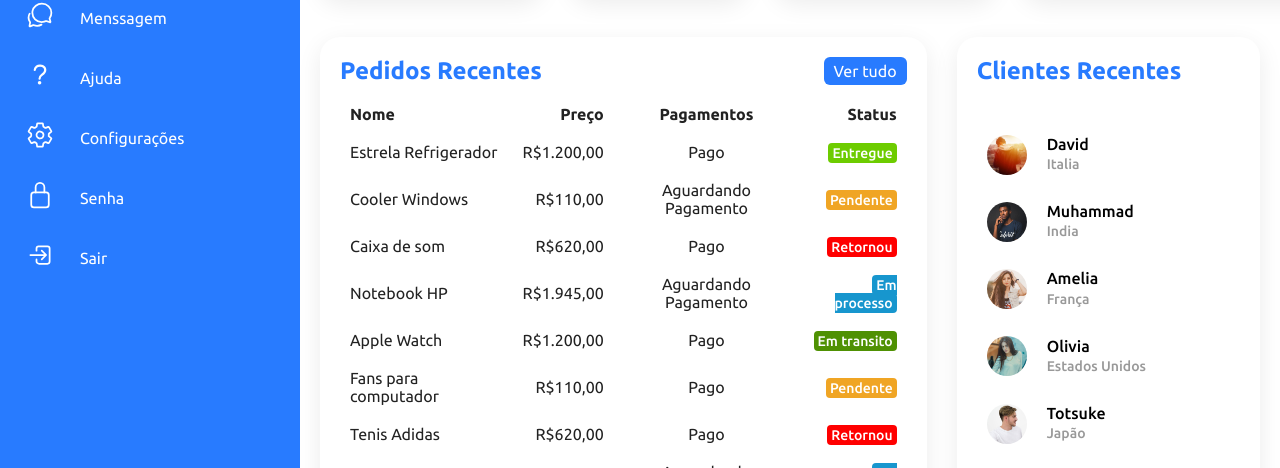
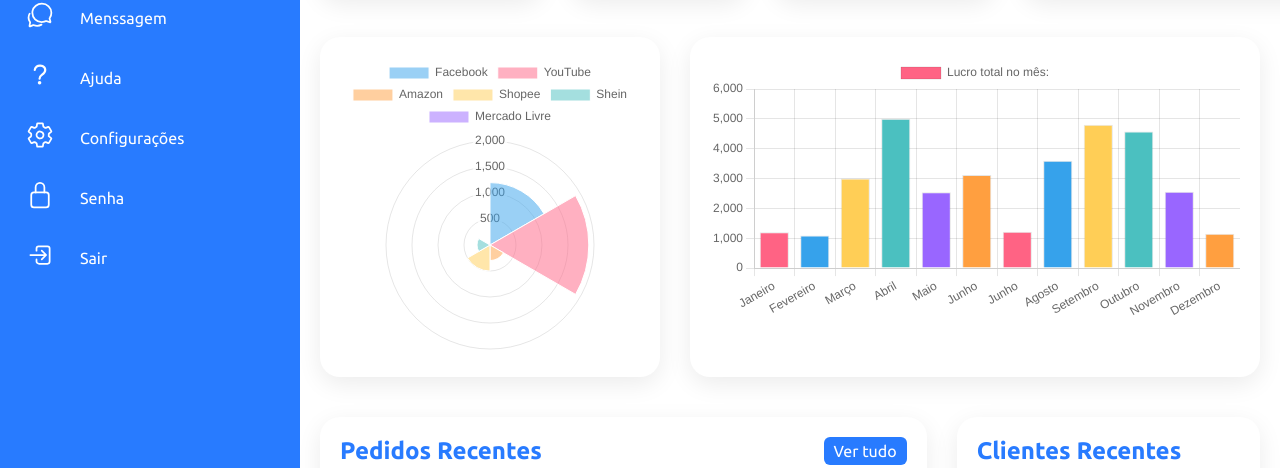
Before and after one commit to Luangfg/DashBoard, a plain HTML site: page index.html in a window 1280 px wide. Shown: the part 232-700 px from the top of the page. Drawn offline with nearby package versions, Linux system fonts and the light colour scheme.

Commit message:
Add files via upload

```diff
--- a/index.html
+++ b/index.html
@@ -61,13 +61,13 @@
             </ul>
         </div>
 
-        <!--Main-->
+        <!------------------------------------------------------------Main------------------------------------------------------------>
         <div class="main">
             <div class="topbar">
                 <div class="toggle"><ion-icon name="grid-outline"></ion-icon>
                 </div>
 
-        <!--Buscar-->
+        <!------------------------------------------------------------Buscar------------------------------------------------------------>
                 <div class="pesquisa">
                     <label>
                         <input type="text" placeholder="Buscar">
@@ -75,7 +75,7 @@
                         </input>
                     </label>
                 </div>
-                <!--Imagem do usuario-->
+                <!------------------------------------------------------------Imagem do usuario------------------------------------------------------------>
                 <div class="usuario">
                     <img src="img/user.jpg">
                 </div>
@@ -121,7 +121,21 @@
                 </div>
             </div>
 
-            <!--LISTA COM DETALHES-->
+            <!----------------------------------------------------------ADICIONAR GRAFICOS------------------------------------------------------------>
+
+            <div class="graficoBox">
+
+                <div class="box">
+                    <canvas id="myChart"></canvas>
+                </div>
+
+                <div class="box">
+                    <canvas id="lucro"></canvas>
+                </div>
+            </div>
+
+
+            <!------------------------------------------------------------LISTA COM DETALHES------------------------------------------------------------>
             <div class="detalhes">
                 <div class="pedidoRecente">
                     <div class="cardHeader">
@@ -228,7 +242,7 @@
                     </table>
                 </div>
 
-                <!--NOVOS CLIENTES-->
+                <!------------------------------------------------------------NOVOS CLIENTES------------------------------------------------------------>
                 <div class="clientesRecentes">
                     <div class="cardHeader">
                         <h2 class="clientesRecentes__titulo">Clientes Recentes</h2>
@@ -276,7 +290,8 @@
 
     <script type="module" src="https://unpkg.com/ionicons@7.1.0/dist/ionicons/ionicons.esm.js"></script>
     <script nomodule src="https://unpkg.com/ionicons@7.1.0/dist/ionicons/ionicons.js"></script>
-    <script src="js/script.js">
-    </script>
+    <script src="https://cdn.jsdelivr.net/npm/chart.js@4.3.0/dist/chart.umd.min.js"></script>
+    <script src="js/my_charts.js"></script>
+    <script src="js/script.js"></script>
 </body>
 </html>
--- /dev/null
+++ b/js/my_charts.js
@@ -0,0 +1,46 @@
+const ctx = document.getElementById('myChart').getContext('2d');
+const lucro = document.getElementById('lucro').getContext('2d');
+
+new Chart(ctx, {
+    type: 'polarArea',
+    data: {
+      labels: ['Facebook', 'YouTube', 'Amazon', 'Shopee', 'Shein', 'Mercado Livre'],
+      datasets: [{
+        label: 'Tráfego de Acesso',
+        data: [1200, 1900, 300, 501, 250, 30],
+        borderWidth: 1
+      }]
+    },
+    options: {
+      responsive:true,
+    }
+  });
+
+  new Chart(lucro, {
+    type: 'bar',
+    data: {
+      labels:  ['Janeiro', 'Fevereiro', 'Março', 'Abril', 'Maio', 'Junho', 'Junho', 'Agosto', 'Setembro', 'Outubro', 'Novembro', 'Dezembro'],
+      datasets: [{
+        label: 'Lucro total no mês:',
+        data: [1200, 1090, 3000, 5001, 2540, 3120, 1220, 3600, 4800, 4578, 2558, 1150],
+        backgroundColor: [
+            'rgba(255, 99, 132, 1)',
+            'rgba(54, 162, 235, 1)',
+            'rgba(255, 206, 86, 1)',
+            'rgba(75, 192, 192, 1)',
+            'rgba(153, 102, 255, 1)',
+            'rgba(255, 159, 64, 1)',
+            'rgba(255, 99, 132, 1)',
+            'rgba(54, 162, 235, 1)',
+            'rgba(255, 206, 86, 1)',
+            'rgba(75, 192, 192, 1)',
+            'rgba(153, 102, 255, 1)',
+            'rgba(255, 159, 64, 1)'
+        ],
+        borderWidth: 1
+      }]
+    },
+    options: {
+      responsive:true,
+    }
+  });
--- a/style.css
+++ b/style.css
@@ -263,6 +263,27 @@ body{
     color:var(--branco);
 }
 
+/*----------------------------------------------------------GRAFICOS----------------------------------------------------------*/
+.graficoBox{
+    position:relative;
+    width:100%;
+    height: auto;
+    padding:20px;
+    display:grid;
+    grid-template-columns: 1fr 2fr;
+    grid-gap:30px;
+    min-height: 200px;
+}
+
+.graficoBox .box{
+    position:relative;
+    background:#fff;
+    padding:20px;
+    width:100%;
+    box-shadow:0 7px 25px rgba(0,0,0,0.08);
+    border-radius:20px;
+}
+/*----------------------------------------------------------PAINEL----------------------------------------------------------*/
 .detalhes{
     position:relative;
     width:100%;
@@ -443,6 +464,7 @@ body{
 
 
 @media (max-width:991px){
+
     .navegacao{
         left:-300px;
     }
@@ -464,7 +486,12 @@ body{
         white-space:nowrap;
     }
     .cardBox{
-        grid-template-columns:repeat(2,1fr);
+        grid-template-columns:repeat(1,1fr);
+    }
+
+    .graficoBox{
+        grid-template-columns: 1fr;
+        height: auto;
     }
 }
 
@@ -491,6 +518,11 @@ body{
         width:100%;
         left:-100%;
         z-index:1000;
+    }
+
+    .graficoBox{
+        grid-template-columns: 1fr;
+        height: auto;
     }
 }
 
@@ -542,5 +574,8 @@ body{
         right:0;
     }
 
-
+    .graficoBox{
+        grid-template-columns: 1fr;
+        height: auto;
+    }
 }
```
